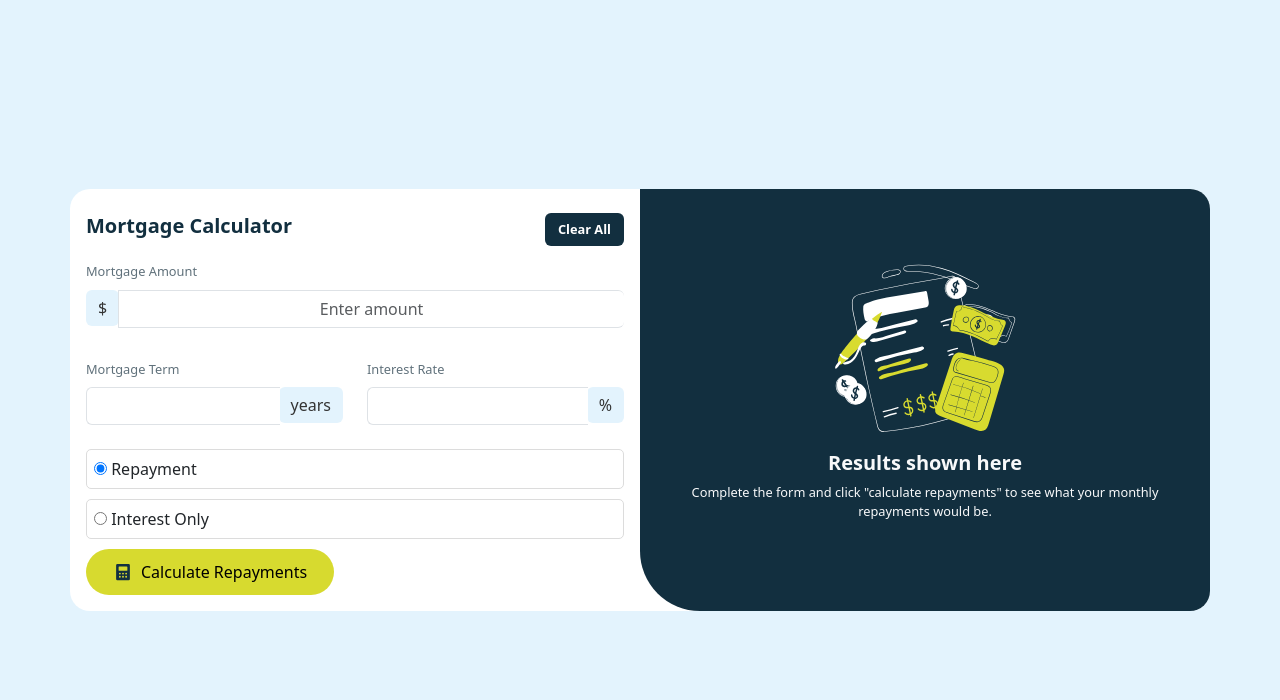
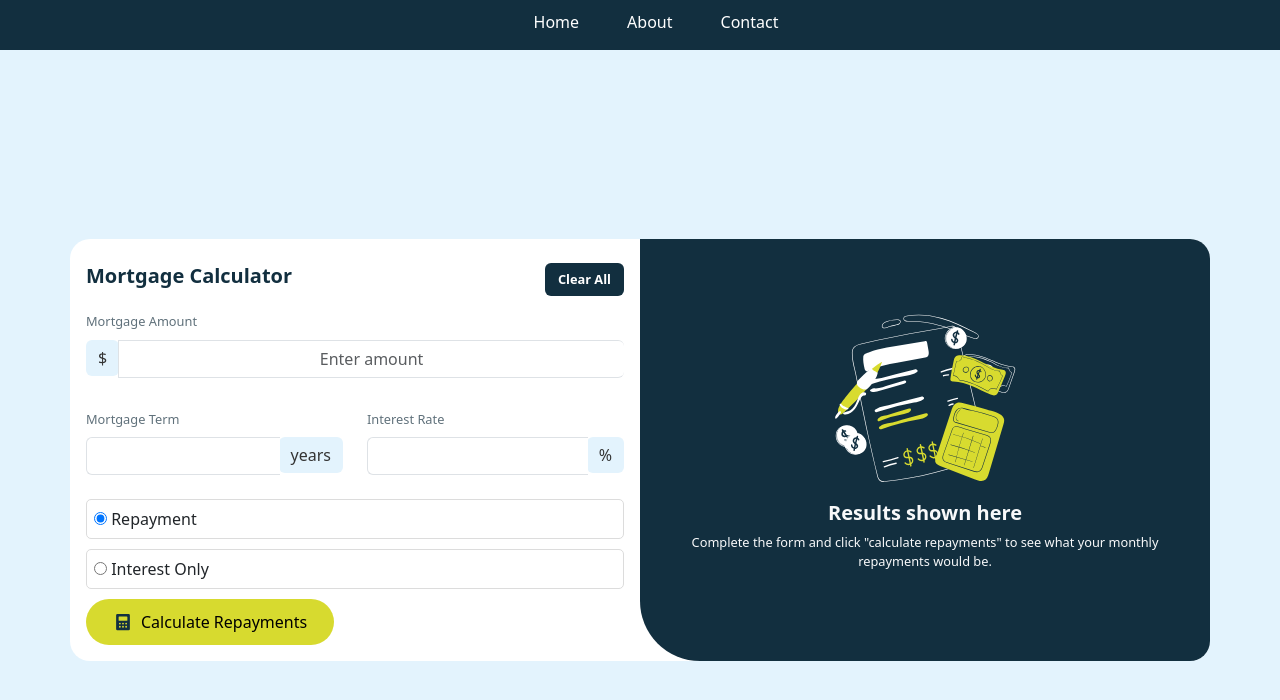
Before and after one commit to Fouad-Mesrane/sba-316, a plain HTML site: page index.html in a window 1280 px wide. Drawn offline with nearby package versions, Linux system fonts and the light colour scheme.

Commit message:
finished up some styling

```diff
--- a/index.html
+++ b/index.html
@@ -16,8 +16,21 @@
 
 
 
-  <body class="d-flex align-items-center">
-    <div class="container">
+  <body class="">
+
+
+<header class="d-flex justify-content-center align-items-center ">
+  <nav id="navbar" >
+    <ul id="navbar-list" class="d-flex justify-content-center  align-items-center gap-5 ">
+      <li></li>
+      <li></li>
+      <li></li>
+    </ul>
+  </nav>
+</header>
+
+<div class=" d-none p-2" id="error"></div>
+    <div class="container d-flex align-items-center">
       <!-- calculation part -->
       <div class="row calcs-section">
         <div class="col p-3">
@@ -125,10 +138,8 @@
           </div>
         </div>
       </div>
-      <div class=" d-none p-2" id="error">
+    </div>
 
-      </div>
-    </div>
     <script src="index.js"></script>
     <!-- <script
       src="https://cdn.jsdelivr.net/npm/bootstrap@5.3.3/dist/js/bootstrap.bundle.min.js"
--- a/index.js
+++ b/index.js
@@ -1,3 +1,10 @@
+let links = [
+  {href : "#", text : 'Home'},
+  {href : "#", text : 'About'},
+  {href : "#", text : 'Contact'},
+]
+
+
 // select elements
 const form = document.getElementById("form");
 //
@@ -19,6 +26,21 @@ const interestRadio = document.getElementById("interest");
 // repayments monthly amount
 const repaymentAmountEl = document.getElementById("repayment-amount");
 const totalRepaymentAmountEl = document.getElementById("total-rep-amount");
+
+//
+const navLinks = document.querySelectorAll('#navbar-list li')
+
+//  adding links to the navbar
+navLinks.forEach((link, index) => {
+  const a = document.createElement('a')
+  a.href = links[index].href
+  a.text = links[index].text
+  a.style.textDecoration = 'none'
+  a.style.color = 'white'
+  link.style.listStyleType = 'none'
+  link.appendChild(a)
+
+})
 
 let mortgageAmount = 0;
 let term = 0;
--- a/styles.css
+++ b/styles.css
@@ -3,13 +3,25 @@
 }
 
 body {
-  height: 100vh;
+
   background-color: hsl(202, 86%, 94%);
 }
 
 h1 {
   color: hsl(202, 55%, 16%);
   font-weight: bold;
+}
+header {
+  background-color: hsl(202, 55%, 16%);
+  height: 50px;
+
+}
+
+#navbar {
+  margin-top: auto;
+}
+.container {
+height: 100vh;
 }
 
 .input-label {
@@ -115,7 +127,7 @@ h1 {
   border: 2px solid rgb(224, 86, 86);
   background-color: rgb(224, 86, 86);
   color: #fff;
-  width: 50%;
+
   text-align: center;
   border-radius: 5px;
 }
```
